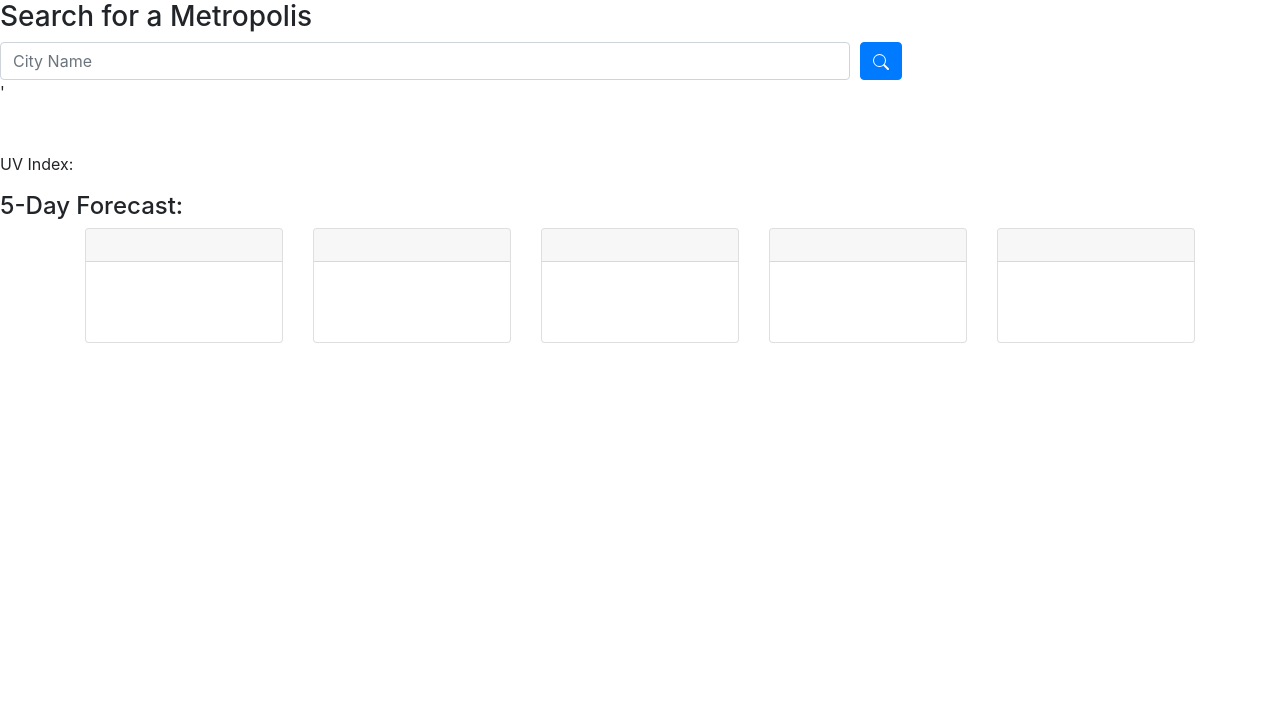
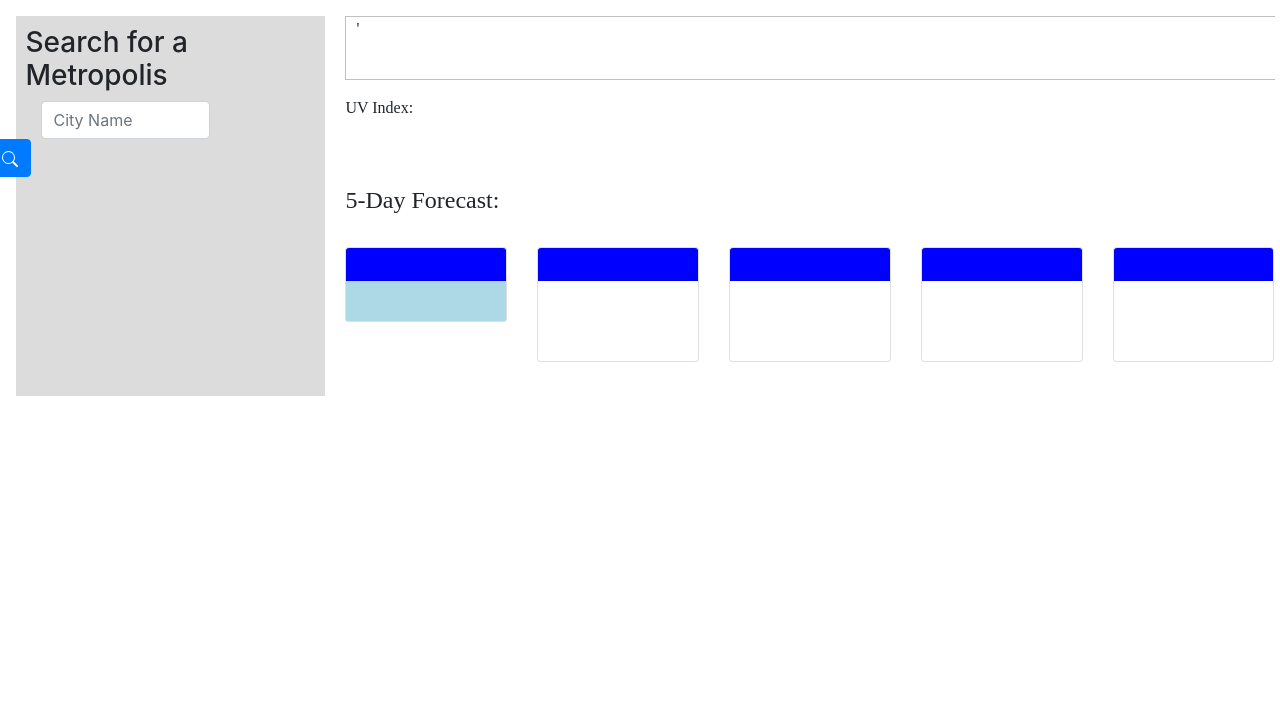
Before and after one commit to miklos-petronia/Weather-Dashboard-Challenge-, a plain HTML site: page index.html in a window 1280 px wide. Shown: the part 96-800 px from the top of the page. Drawn offline with nearby package versions, Linux system fonts and the light colour scheme.

Commit message:
added css elements

```diff
--- a/index.html
+++ b/index.html
@@ -20,7 +20,7 @@
         <div class="search-pack">
             <h3>Search for a Metropolis</h3>
             <form>
-                <div class="form-row align-items-center">
+                <div class="form-line align-items-center">
                     <div class="col-8 search-field">
                         <label class="sr-only" for="cityName" >City</label>
                         <input type="text" class="form-control" id="cityName" placeholder="City Name">
@@ -36,7 +36,7 @@
                         </button>
                         </div>
                     </div>
-                    <div class="city-list-box">
+                    <div class="city-list-pack">
                         <ul class="list-group" id="city-list"></ul>
                 </div>
             </form>
@@ -58,9 +58,9 @@
 <div>
     <p class="present-info" id="wind-speed"></p>
     </div>
-    <div class="uv-index-block">
+    <div class="uv-index-element">
         <p>UV Index: </p>
-        <p class="rounded present-info" id="uv-index"></p>
+        <p class="rounded present-info" id="uv-marker"></p>
     </div>
     </div>
 <div class="forecast-console">
@@ -72,7 +72,7 @@
             <div class="card-header">
                 <h5 id="day-0"></h5>
             </div>
-            <div class="card-body">
+            <div class="card-figure">
                 <img src="" alt="" id="img-0">
                 <p class="card-text" id="temp-0"></p>
                 <p class="card-text" id="hum-0"></p>
--- a/style.css
+++ b/style.css
@@ -0,0 +1,103 @@
+body {
+    margin:5.5px;
+}
+
+main {
+    display:flex
+}
+
+section {
+    margin-top: 10.5px
+}
+
+.header {
+    display: flex;
+    justify-content: center;
+}
+
+.search-console{
+    width: 25%;
+    margin: 10px 20px 0 10px;
+    padding: 10px 0 10px 10px;
+    background-color: #dcdcdc;
+}
+
+.search-button-pack{
+    margin-left: -52px;
+}
+
+.city-list-pack {
+    margin-top: 5px;
+}
+
+.city-name {
+    width: 89%
+}
+
+.results-console {
+    width: 75%;
+    padding-bottom: 10px;
+    visibility: hiddin;
+    font-family: 'Times New Roman', Times, serif;
+}
+
+.current-situations-console {
+    border: 1px solid #c0c0c0;
+    border-right: none;
+    padding-left: 10px;
+    padding-bottom: 30px;
+}
+
+.name-bar,
+.uv-index-element {
+    display: flex;
+    align-items:center;
+}
+
+#uv-marker {
+    margin-left: 5px;
+    padding: 5px 10px;
+}
+
+.forecast-console {
+    padding-top: 50px;
+}
+
+.container {
+    display: inline;
+}
+
+.card-header,
+.card-figure {
+    text-align: center;
+}
+
+.card-header {
+    background-color: blue;
+    color: white;
+}
+
+.card-figure {
+    background-color: lightblue;
+}
+
+@media screen and (max-width: 570px) {
+.search-console{
+    width: 40%;
+}
+.search-button-pack {
+    margin-left: 0px;
+}
+
+.search-console h3 {
+    font-size: 15px;
+}
+.form-line {
+    display: block;
+    text-align: center;
+}
+
+.results-console {
+    width: 60%;
+    }
+}
```
